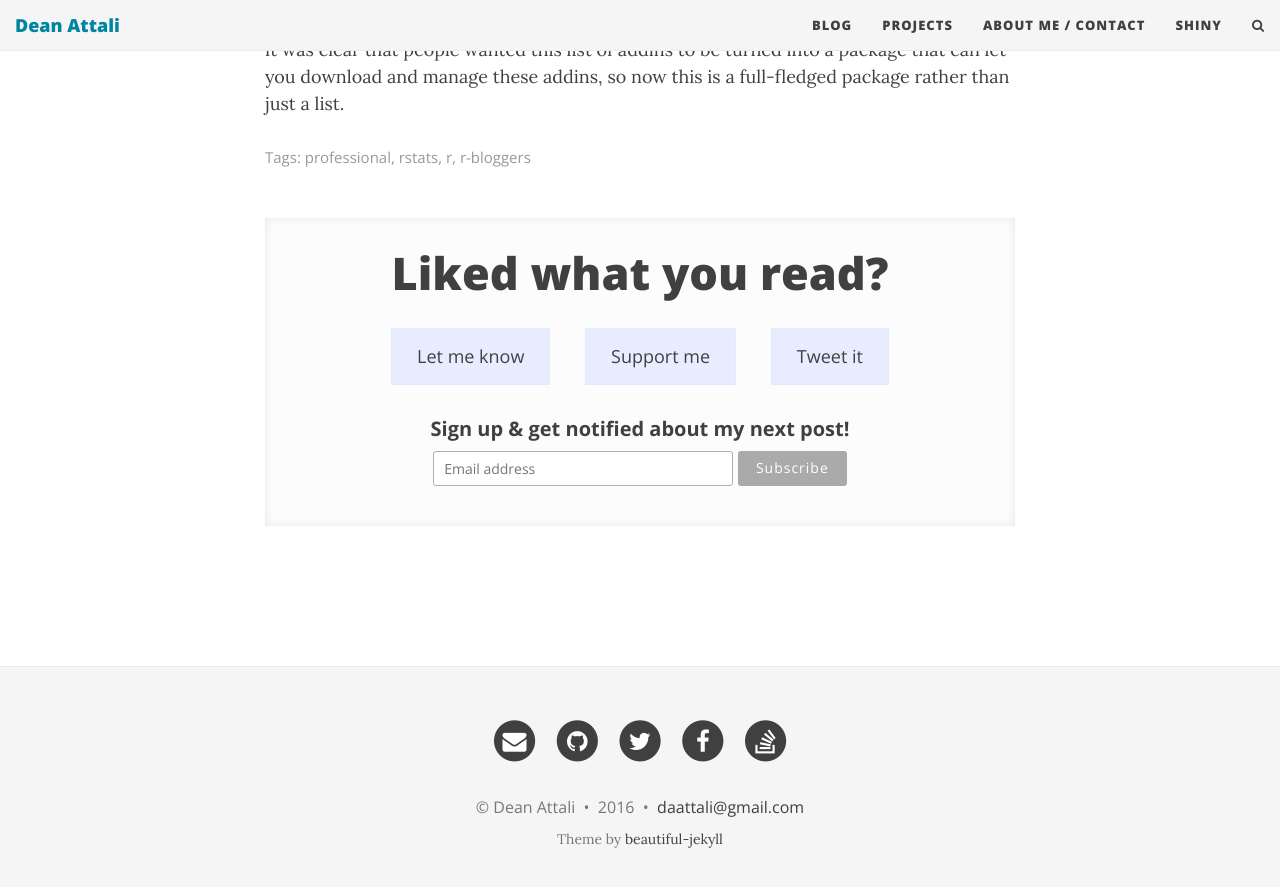
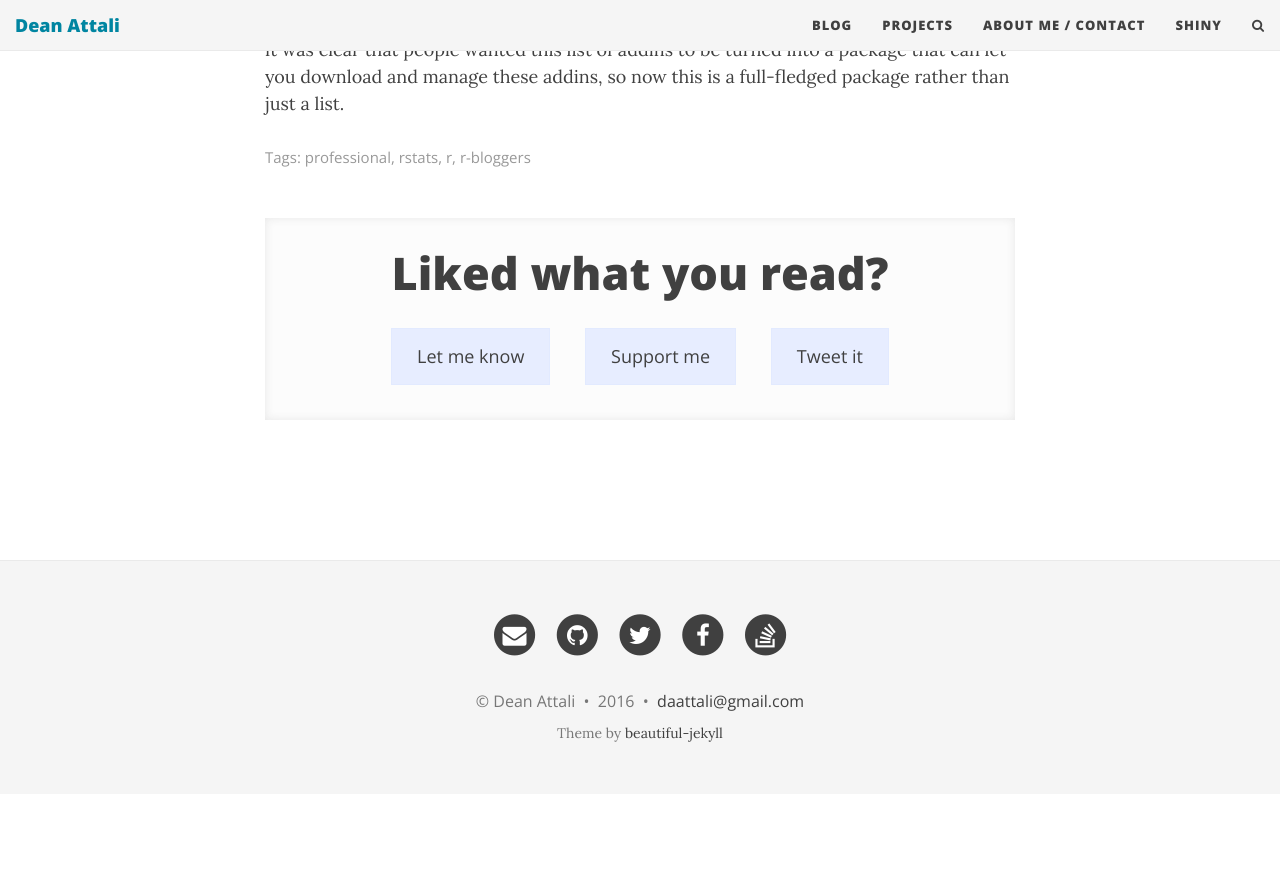
Before and after one commit to daattali/daattali.github.io, a Jekyll site: the page built from notblog/2016-03-30-rstudio-addins-list.md, in a window 1280 px wide and 900 px high, scrolled down 815 px. Shown: the top 887 px of the window. Built offline with Jekyll 4.4.1, drawn with Linux system fonts in a browser that asks for light colours; nearby versions of some CDN libraries; comment, search, counter and statistics services are not loaded; after the commit the page ends 1609 px from its top, so only the background shows below that.

Commit message:
disable mailchimp in share section

```diff
--- a/_includes/share-section.html
+++ b/_includes/share-section.html
@@ -37,7 +37,7 @@
       </div>
     {% endif %}
 
-    {% if page.show-subscribe %}
+    {% if page.show-subscribe and false %}
       <!-- MailChimp Signup Form -->
       <div id="mailchimp-subscribe-section">
         <div id="mc_embed_signup">
```
